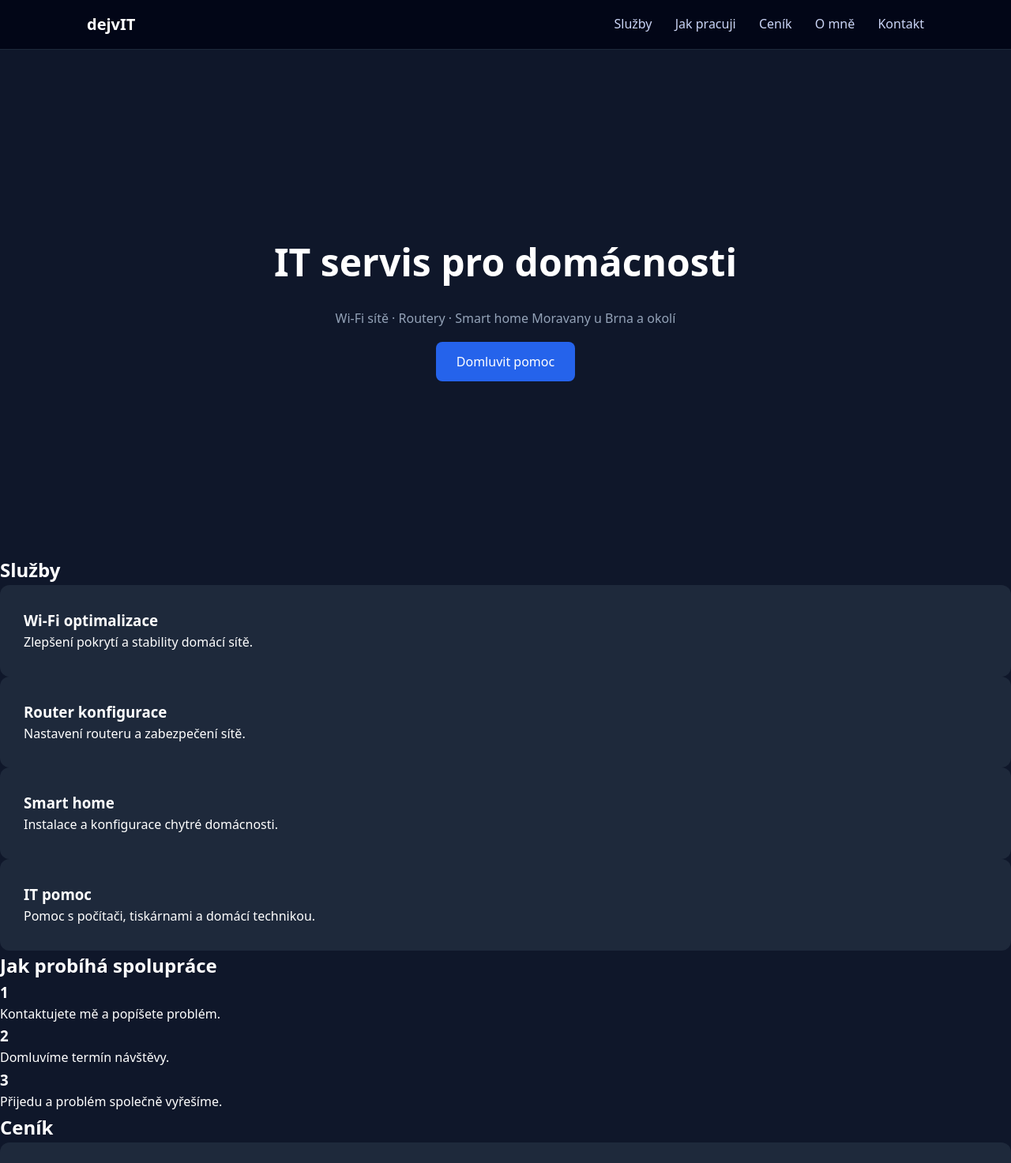
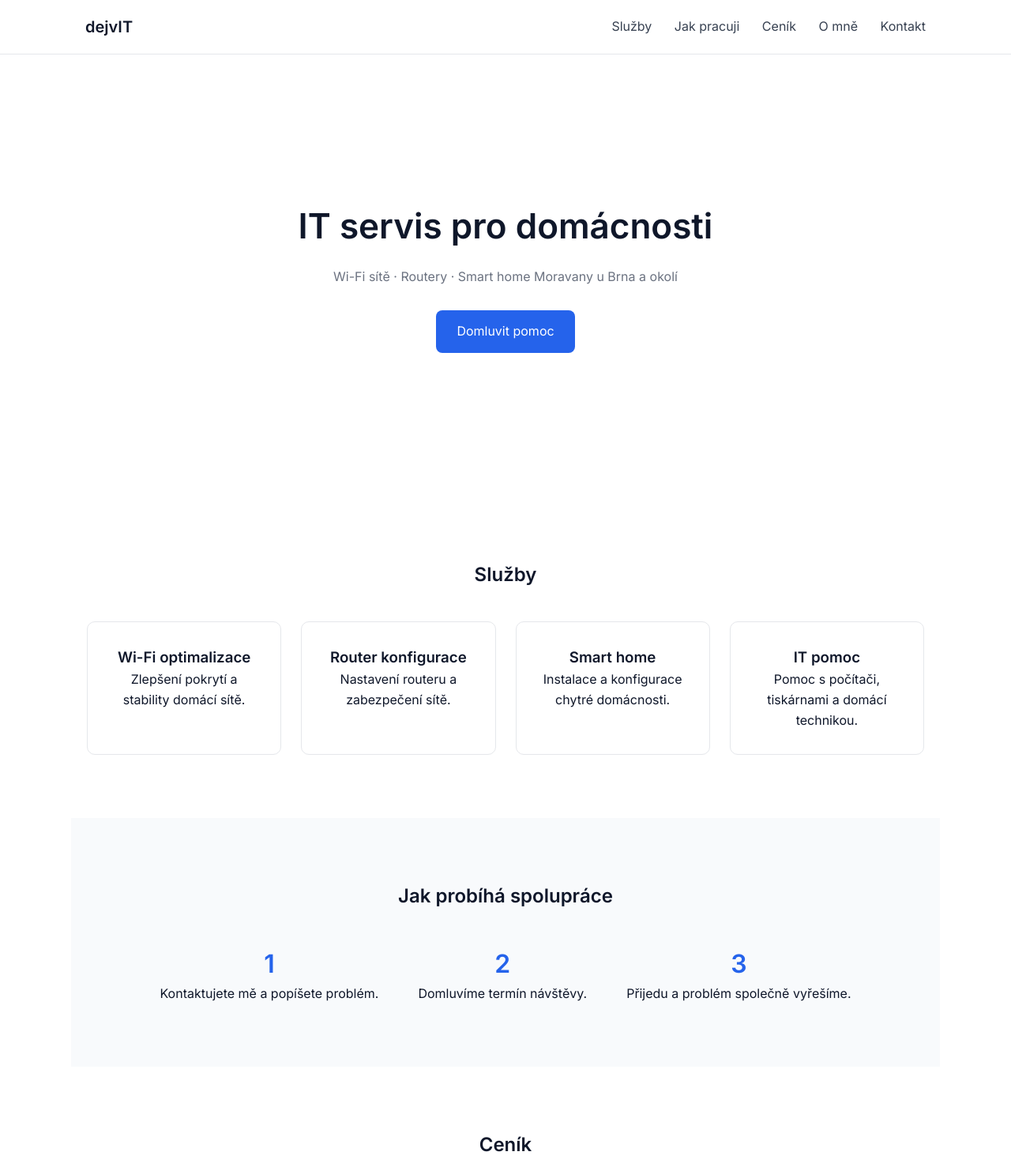
Before and after one commit to DaveZ28/dejvit.online, a plain HTML site: page index.html in a window 1280 px wide. Shown: the top 1473 px of the page at 79% size. Drawn offline with Linux system fonts and the light colour scheme.

Commit message:
Update style.css

```diff
--- a/style.css
+++ b/style.css
@@ -5,18 +5,17 @@ box-sizing:border-box;
 }
 
 body{
-font-family:system-ui;
-background:#0f172a;
-color:white;
+font-family:Inter, sans-serif;
+color:#0f172a;
+background:#ffffff;
 line-height:1.6;
 }
 
 .navbar{
 position:sticky;
 top:0;
-background:#020617;
-padding:15px 0;
-border-bottom:1px solid #1e293b;
+background:white;
+border-bottom:1px solid #e5e7eb;
 }
 
 .nav-container{
@@ -25,22 +24,22 @@ margin:auto;
 display:flex;
 justify-content:space-between;
 align-items:center;
-padding:0 20px;
+padding:18px;
 }
 
 .logo{
-font-weight:700;
+font-weight:600;
 font-size:20px;
 }
 
 nav a{
-margin-left:25px;
+margin-left:24px;
 text-decoration:none;
-color:#cbd5f5;
+color:#374151;
 }
 
 .hero{
-height:80vh;
+height:70vh;
 display:flex;
 align-items:center;
 justify-content:center;
@@ -49,56 +48,75 @@ padding:40px;
 }
 
 .hero h1{
-font-size:48px;
-margin-bottom:20px;
+font-size:44px;
+margin-bottom:16px;
 }
 
 .hero p{
-color:#94a3b8;
+color:#6b7280;
 margin-bottom:30px;
 }
 
 .cta{
 background:#2563eb;
+color:white;
 padding:14px 26px;
 border-radius:8px;
 text-decoration:none;
-color:white;
+display:inline-block;
 }
 
-.services{
-padding:80px 20px;
+.section{
 max-width:1100px;
 margin:auto;
-}
-
-.services-grid{
-margin-top:40px;
-display:grid;
-grid-template-columns:repeat(auto-fit,minmax(250px,1fr));
-gap:25px;
-}
-
-.card{
-background:#1e293b;
-padding:30px;
-border-radius:12px;
-}
-
-.about{
-padding:80px 20px;
-max-width:800px;
-margin:auto;
-text-align:center;
-}
-
-.contact{
 padding:80px 20px;
 text-align:center;
 }
 
+.gray{
+background:#f8fafc;
+}
+
+.grid{
+display:grid;
+grid-template-columns:repeat(auto-fit,minmax(220px,1fr));
+gap:25px;
+margin-top:40px;
+}
+
+.card{
+padding:30px;
+border:1px solid #e5e7eb;
+border-radius:10px;
+background:white;
+}
+
+.steps{
+display:flex;
+justify-content:center;
+gap:50px;
+margin-top:40px;
+flex-wrap:wrap;
+}
+
+.steps h3{
+font-size:32px;
+color:#2563eb;
+}
+
+.about-text{
+max-width:600px;
+margin:auto;
+margin-top:20px;
+color:#374151;
+}
+
+.contact-box{
+margin-top:30px;
+}
+
 footer{
-padding:30px;
 text-align:center;
-color:#94a3b8;
+padding:40px;
+color:#6b7280;
 }
```
